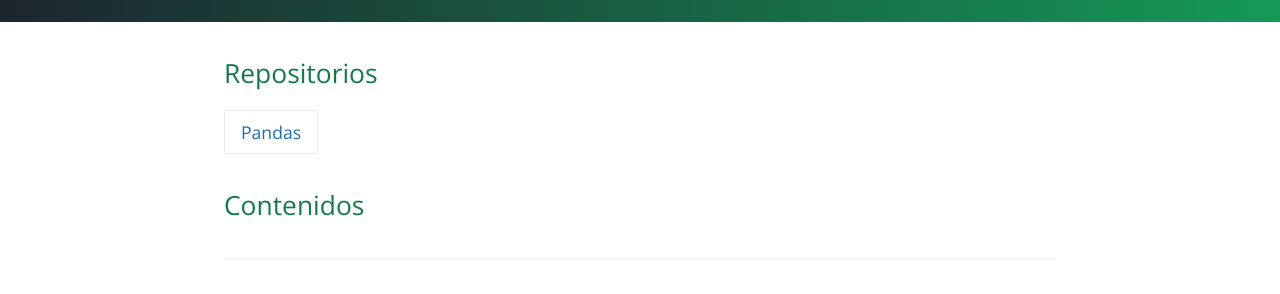
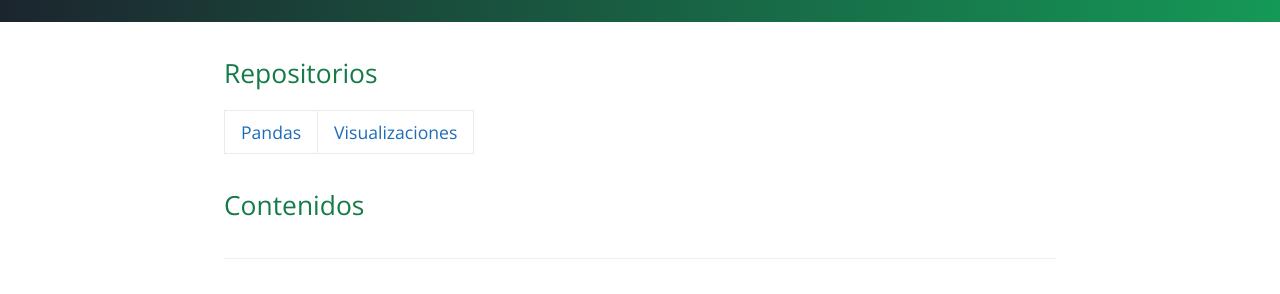
Before and after one commit to cristiandarioortegayubro/portfolio, a Jekyll site: the page built from index.md, in a window 1280 px wide. Shown: the part 184-478 px from the top of the page. Built offline with Jekyll 4.4.1, drawn with Linux system fonts in a browser that asks for light colours.

Commit message:
Update index.md

```diff
--- a/index.md
+++ b/index.md
@@ -5,7 +5,7 @@ title: portfolio
 
 ## Repositorios
 
-| [Pandas](md/pandas.md) |
+| [Pandas](md/pandas.md) |[Visualizaciones](md/visualizacion.md) |
 
 
 ## Contenidos
```
